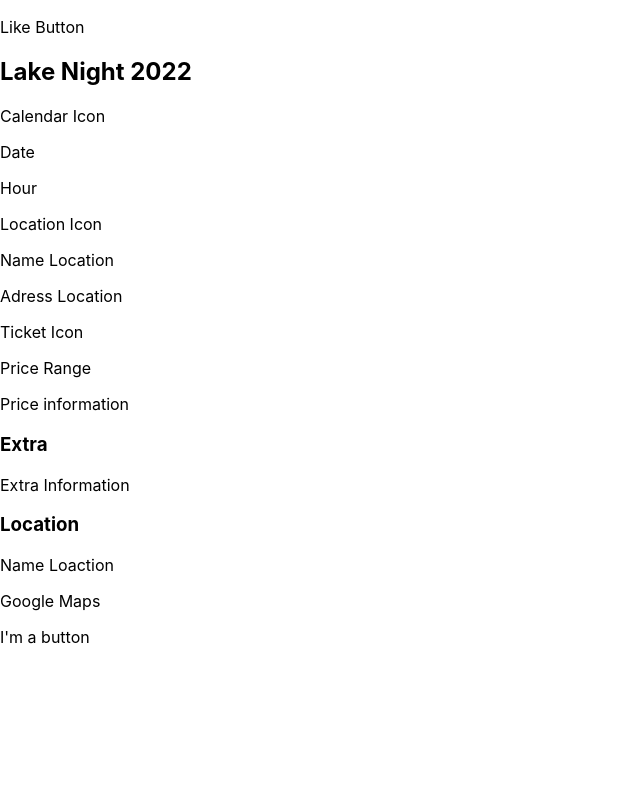
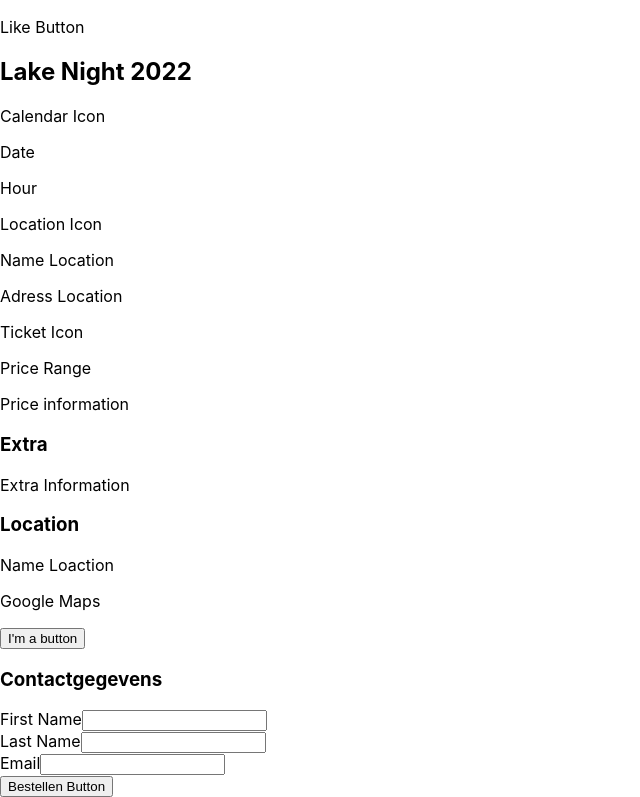
Before and after one commit to MBoeckaert/Eventbrite, a React (Create React App) app in the folder eventbrite/: page / in a window 1280 px wide. Shown: the part 289-1086 px from the top of the page, without its empty margins (0-640 px from the left). Before the commit the page ends 952 px from the top, so only its background shows below. Built offline with nearby package versions, Linux system fonts and the light colour scheme.

Commit message:
add form HTML in paytickets page

```diff
--- a/eventbrite/src/App.js
+++ b/eventbrite/src/App.js
@@ -2,12 +2,14 @@ import React from "react";
 //import { Route, Routes } from "react-router-dom";
 import Homepage from "./pages/Homepage.js";
 import EventInformation from "./pages/EventInformation.js";
+import PayTickets from "./pages/PayTickets";
 
 const App = () => {
   return (
     <div className="App">
       <Homepage></Homepage>
       <EventInformation></EventInformation>
+      <PayTickets></PayTickets>
     </div>
   );
 };
--- a/eventbrite/src/components/Button.js
+++ b/eventbrite/src/components/Button.js
@@ -1,7 +1,7 @@
 const Button = (props) => {
   return (
     <>
-      <p>I'm a button</p>
+      <button>I'm a button</button>
     </>
   );
 };
--- a/eventbrite/src/pages/PayTickets.js
+++ b/eventbrite/src/pages/PayTickets.js
@@ -3,10 +3,19 @@ const PayTickets = () => {
     <>
       <form>
         <h3>Contactgegevens</h3>
-        <p>Surname</p>
-        <p>lastname</p>
-        <p>emailadress</p>
-        <p>Bestellen Button</p>
+        <div className="form-details">
+          <label>First Name</label>
+          <input type="text" />
+        </div>
+        <div className="form-details">
+          <label>Last Name</label>
+          <input type="text" />
+        </div>
+        <div className="form-details">
+          <label>Email</label>
+          <input type="email" />
+        </div>
+        <button>Bestellen Button</button>
       </form>
     </>
   );
```
Also changed, not shown: 1 other file (tests, documents, lock files or other folders).
